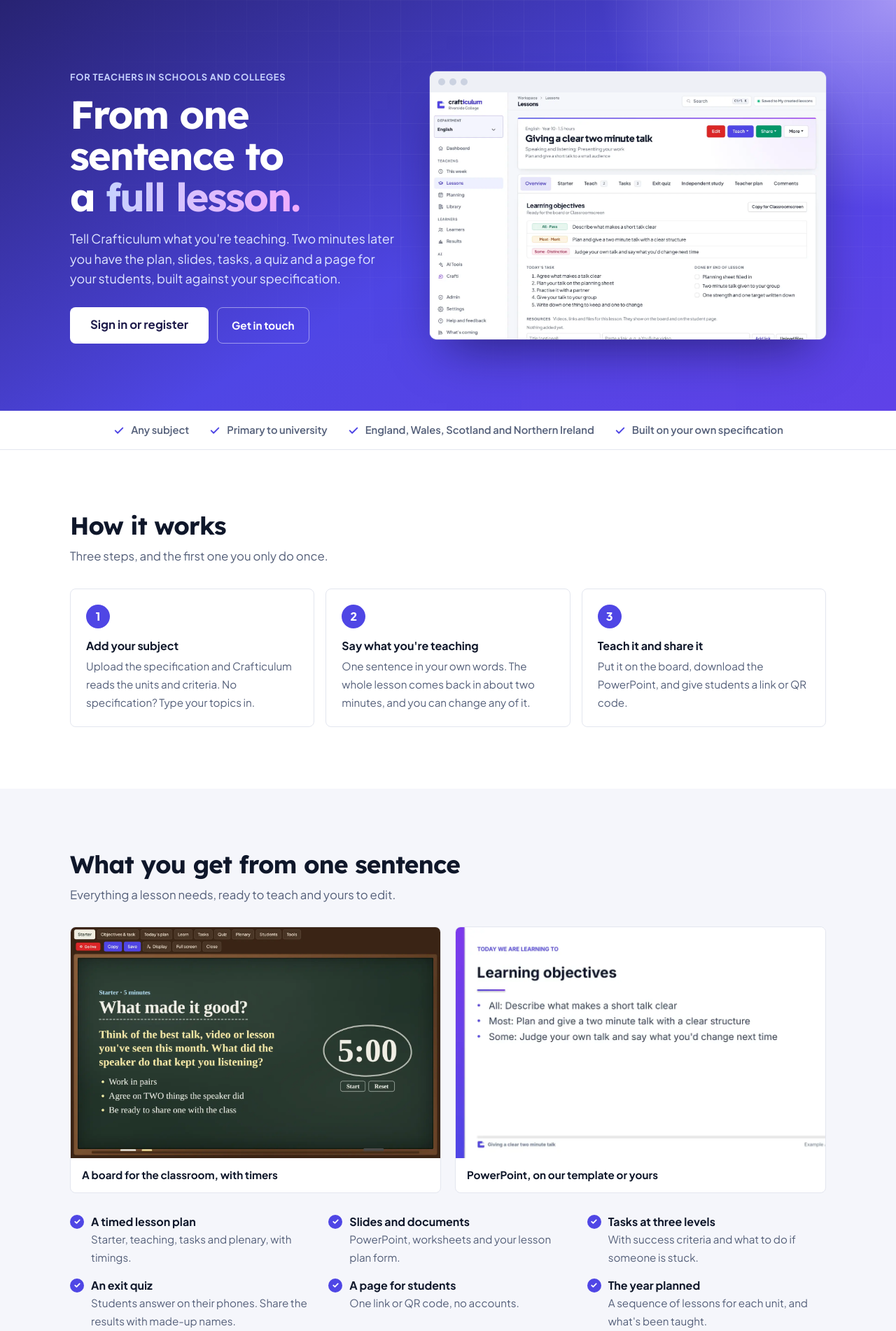
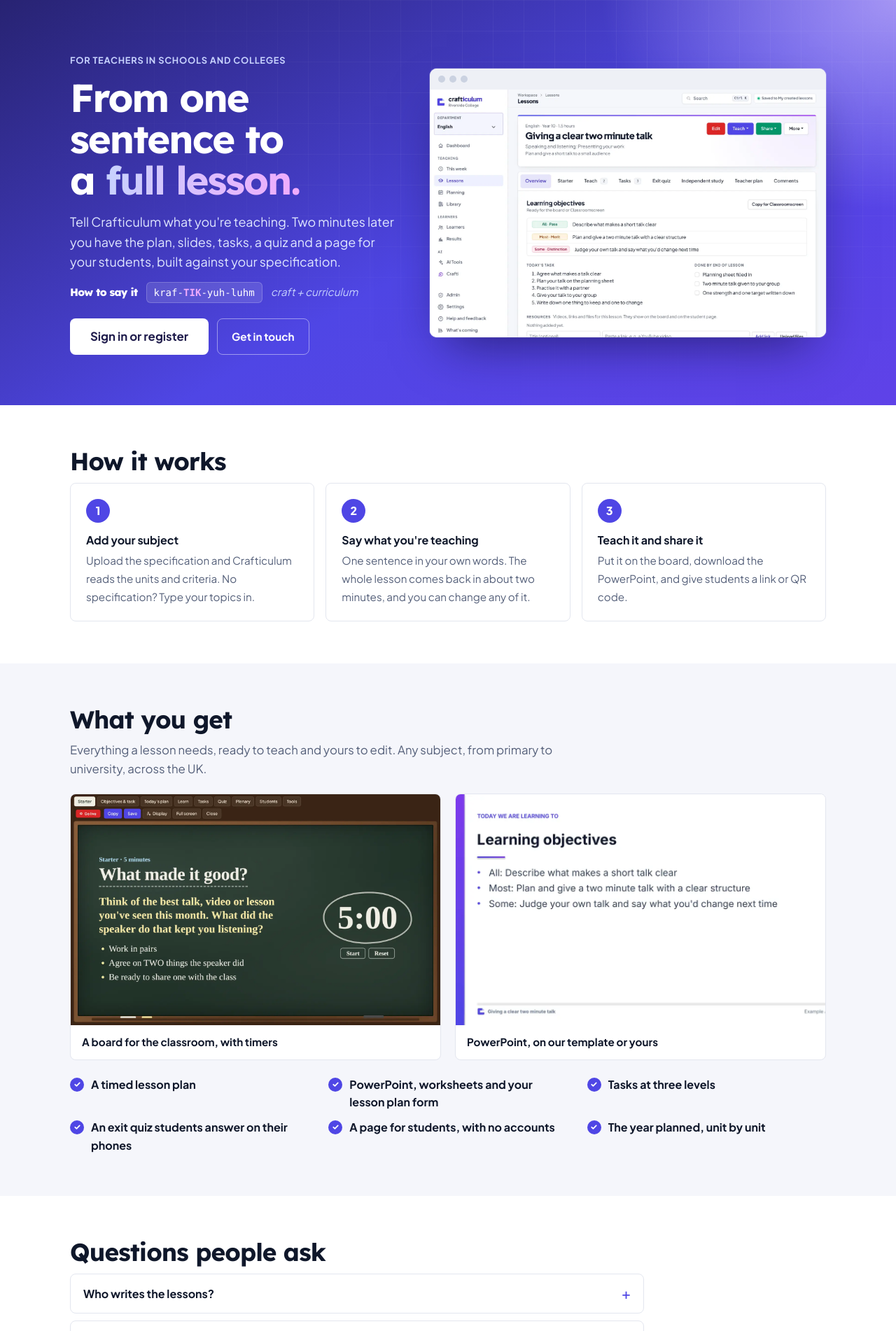
Before and after one commit to Joetuley90/BTEC_APP, a PHP site: page / in a window 1280 px wide. Shown: the part 65-1967 px from the top of the page at 70% size. Run offline with PHP 8.4, Linux system fonts and the light colour scheme; data that the repository does not hold is empty.

Commit message:
Crafticulum v132: front page shorter again, with how to say the name
Five parts: headline, how it works, what you get, pricing, four questions
and the sign-up panel. The pronunciation line is back under the headline.

Co-Authored-By: Claude Fable 5.2 <noreply@anthropic.com>
Claude-Session: https://claude.ai/code/session_01DBwrtM7x8BNxe1mpdueu7r

```diff
--- a/crafticulum/index.html
+++ b/crafticulum/index.html
@@ -27,7 +27,7 @@
 <meta name="mobile-web-app-capable" content="yes">
 <link rel="preconnect" href="https://fonts.googleapis.com">
 <link rel="stylesheet" href="https://fonts.googleapis.com/css2?family=Plus+Jakarta+Sans:wght@400;500;600;700;800&family=Lexend:wght@600;700;800&display=swap">
-<link rel="stylesheet" href="pages.css?v=19">
+<link rel="stylesheet" href="pages.css?v=20">
 </head>
 <body class="home">
 <header class="nav"><div class="wrap"><a class="brand" href="./"><svg viewBox="0 0 100 100" aria-hidden="true"><path d="M22 8 H64 V36 H36 V64 H92 V78 Q92 92 78 92 H22 Q8 92 8 78 V22 Q8 8 22 8 Z" fill="#4f46e5"/><path d="M64 8 L92 36 H64 Z" fill="#a5b4fc"/></svg><span><span class="wm">craft<span class="wm-2">iculum</span></span><small hidden></small></span></a>
@@ -38,17 +38,15 @@
   <div><span class="kick">For teachers in schools and colleges</span>
     <h1>From one sentence to a <em>full lesson.</em></h1>
     <p class="lead">Tell Crafticulum what you're teaching. Two minutes later you have the plan, slides, tasks, a quiz and a page for your students, built against your specification.</p>
+    <p class="say"><span class="say-w">How to say it</span><span class="say-p" aria-label="Pronounced kraf TIK yuh luhm">kraf-<b>TIK</b>-yuh-luhm</span><span class="say-d">craft + curriculum</span></p>
     <div class="cta"><a class="btn btn-w btn-lg" data-no-plans href="app.html">Sign in or register</a><a class="btn btn-w btn-lg" data-if-plans hidden href="app.html?start=free">Start free</a><a class="btn btn-g" data-demo hidden href="#">Try the demo</a><a class="btn btn-g" data-if-plans hidden href="#how">See how it works</a><a class="btn btn-g" data-no-plans href="contact.html?about=enquiry">Get in touch</a></div>
     <p class="hero-note" data-if-plans hidden>Free plan, no card needed. Your first lesson takes about two minutes.</p>
     <p class="demo-note" data-demo-note hidden>The demo needs no sign-up. It's a sample department shared with anyone else trying it, emptied every night.</p></div>
   <figure class="frame"><div class="frame-bar" aria-hidden="true"><i></i><i></i><i></i></div><img src="assets/shot-lesson.webp?v=1" width="1600" height="1000" alt="A lesson in Crafticulum: learning objectives, today's task and tabs for the starter, teaching content, tasks and exit quiz" fetchpriority="high"></figure>
 </div></section>
 
-<div class="strip"><div class="wrap"><span><svg viewBox="0 0 24 24" fill="none" stroke="currentColor" stroke-width="2.6" stroke-linecap="round" stroke-linejoin="round" aria-hidden="true"><path d="M5 12.5l4.5 4.5L19 7.5"/></svg> Any subject</span><span><svg viewBox="0 0 24 24" fill="none" stroke="currentColor" stroke-width="2.6" stroke-linecap="round" stroke-linejoin="round" aria-hidden="true"><path d="M5 12.5l4.5 4.5L19 7.5"/></svg> Primary to university</span><span><svg viewBox="0 0 24 24" fill="none" stroke="currentColor" stroke-width="2.6" stroke-linecap="round" stroke-linejoin="round" aria-hidden="true"><path d="M5 12.5l4.5 4.5L19 7.5"/></svg> England, Wales, Scotland and Northern Ireland</span><span><svg viewBox="0 0 24 24" fill="none" stroke="currentColor" stroke-width="2.6" stroke-linecap="round" stroke-linejoin="round" aria-hidden="true"><path d="M5 12.5l4.5 4.5L19 7.5"/></svg> Built on your own specification</span></div></div>
-
 <section class="band" id="how"><div class="wrap">
   <h2>How it works</h2>
-  <p class="sub">Three steps, and the first one you only do once.</p>
   <ol class="steps">
     <li><b>Add your subject</b><span>Upload the specification and Crafticulum reads the units and criteria. No specification? Type your topics in.</span></li>
     <li><b>Say what you're teaching</b><span>One sentence in your own words. The whole lesson comes back in about two minutes, and you can change any of it.</span></li>
@@ -57,29 +55,20 @@
 </div></section>
 
 <section class="band soft" id="get-what"><div class="wrap">
-  <h2>What you get from one sentence</h2>
-  <p class="sub">Everything a lesson needs, ready to teach and yours to edit.</p>
+  <h2>What you get</h2>
+  <p class="sub">Everything a lesson needs, ready to teach and yours to edit. Any subject, from primary to university, across the UK.</p>
   <div class="duo">
     <figure class="pic"><img src="assets/shot-board.webp?v=1" width="1600" height="1000" loading="lazy" alt="The classroom board showing a starter question with a five minute timer"><figcaption>A board for the classroom, with timers</figcaption></figure>
     <figure class="pic"><img src="assets/shot-slide2.webp?v=1" width="1200" height="675" loading="lazy" alt="A PowerPoint slide of learning objectives made by Crafticulum"><figcaption>PowerPoint, on our template or yours</figcaption></figure>
   </div>
   <ul class="gets">
-    <li><b>A timed lesson plan</b><span>Starter, teaching, tasks and plenary, with timings.</span></li>
-    <li><b>Slides and documents</b><span>PowerPoint, worksheets and your lesson plan form.</span></li>
-    <li><b>Tasks at three levels</b><span>With success criteria and what to do if someone is stuck.</span></li>
-    <li><b>An exit quiz</b><span>Students answer on their phones. Share the results with made-up names.</span></li>
-    <li><b>A page for students</b><span>One link or QR code, no accounts.</span></li>
-    <li><b>The year planned</b><span>A sequence of lessons for each unit, and what's been taught.</span></li>
+    <li><b>A timed lesson plan</b></li>
+    <li><b>PowerPoint, worksheets and your lesson plan form</b></li>
+    <li><b>Tasks at three levels</b></li>
+    <li><b>An exit quiz students answer on their phones</b></li>
+    <li><b>A page for students, with no accounts</b></li>
+    <li><b>The year planned, unit by unit</b></li>
   </ul>
-</div></section>
-
-<section class="band" id="who"><div class="wrap">
-  <h2>Who it's for</h2>
-  <div class="who">
-    <div class="card"><h3>Teachers</h3><p>Build a lesson in minutes, then make it your own. Start free on your own.</p></div>
-    <div class="card"><h3>Heads of department</h3><p>Plan the year, share lessons with your team and see what's been taught.</p></div>
-    <div class="card"><h3>Schools and colleges</h3><p>Every department in one place, with your logo, your templates and your sign-in.</p></div>
-  </div>
 </div></section>
 
 <section class="band soft" id="pricing" data-if-plans hidden><div class="wrap">
@@ -95,9 +84,7 @@
     <details class="faq-i"><summary>Who writes the lessons?</summary><p>Crafticulum AI drafts each lesson against the criteria you picked. It is quick and usually right, but it can make mistakes, so read a lesson before you teach it. You can edit every part, swap any part for a new idea and run a fact check.</p></details>
     <details class="faq-i"><summary>Which subjects and levels does it work with?</summary><p>Any subject at any stage, from primary to university, in England, Wales, Scotland or Northern Ireland. Upload the specification as a PDF and Crafticulum reads the units and criteria for you to check. If there isn't one, add your topics by hand.</p></details>
     <details class="faq-i"><summary>What happens to learner data?</summary><p>Students don't have accounts. Class lists can hold learner numbers and no names, and learner names are never sent to the AI. When work is marked with Second Marker, names and IDs are swapped out first and the work isn't kept.</p></details>
-    <details class="faq-i"><summary>Can we use our own lesson plan and slides?</summary><p>Yes. Upload your lesson plan form and PowerPoint template once, and every download is filled in on them.</p></details>
     <details class="faq-i" data-if-plans hidden><summary>Can I cancel?</summary><p>Yes, at any time from your Plan and billing page. You keep the plan until the end of the month you've paid for, then move to Free. Nothing you've made is deleted.</p></details>
-    <details class="faq-i"><summary>How do staff sign in?</summary><p>With an email address and password, or with Google or Microsoft. A whole school or college can use its own single sign-on.</p></details>
   </div>
 </div></section>
 
--- a/crafticulum/pages.css
+++ b/crafticulum/pages.css
@@ -187,3 +187,9 @@ html.am-open{overflow:hidden}
 @media (max-width:640px){.duo{grid-template-columns:minmax(0,1fr)}.strip .wrap{justify-content:flex-start}}
 @media (max-width:480px){.nav-in{font-size:.85rem}}
 .home .nav nav+.nav-solo{margin-left:6px}.nav-solo{margin-left:auto}
+/* v132: tighter still */
+.home section.band{padding:clamp(36px,5vw,60px) 0}.home .band .sub{margin-bottom:22px}
+.home .hero .wrap{padding-top:clamp(36px,6vw,72px);padding-bottom:clamp(36px,6vw,72px)}
+.home .hero p.lead{margin-bottom:14px}.home .say{margin:0 0 22px}
+.home .gets{gap:10px 28px}.home .duo{margin-bottom:22px}
+.home .faq{max-width:820px}
--- a/crafticulum/sw.js
+++ b/crafticulum/sw.js
@@ -1,6 +1,6 @@
 /* Crafticulum: keeps the app itself on this device so it opens without the internet.
    Lessons, planning and student links still come from your server when you're online. */
-const CACHE = "cc-shell-v66";
+const CACHE = "cc-shell-v67";
 const SHELL = ["app.html", "manifest.webmanifest", "icon-192.png", "icon-512.png"];
 self.addEventListener("install", e => { e.waitUntil(caches.open(CACHE).then(c => c.addAll(SHELL)).then(() => self.skipWaiting())); });
 self.addEventListener("activate", e => { e.waitUntil(caches.keys().then(ks => Promise.all(ks.filter(k => k !== CACHE).map(k => caches.delete(k)))).then(() => self.clients.claim())); });
--- a/crafticulum/version.json
+++ b/crafticulum/version.json
@@ -1 +1 @@
-{"v": 131, "date": "2026-11-20", "note": "A shorter front page built around signing up, with real screenshots and a link preview image. The quiz code slide is on Crafticulum's PowerPoint."}
+{"v": 132, "date": "2026-11-20", "note": "The front page is shorter again, and says how to pronounce Crafticulum."}
```
Also changed, not shown: README.md, crafticulum/README.txt, 3 other files.
